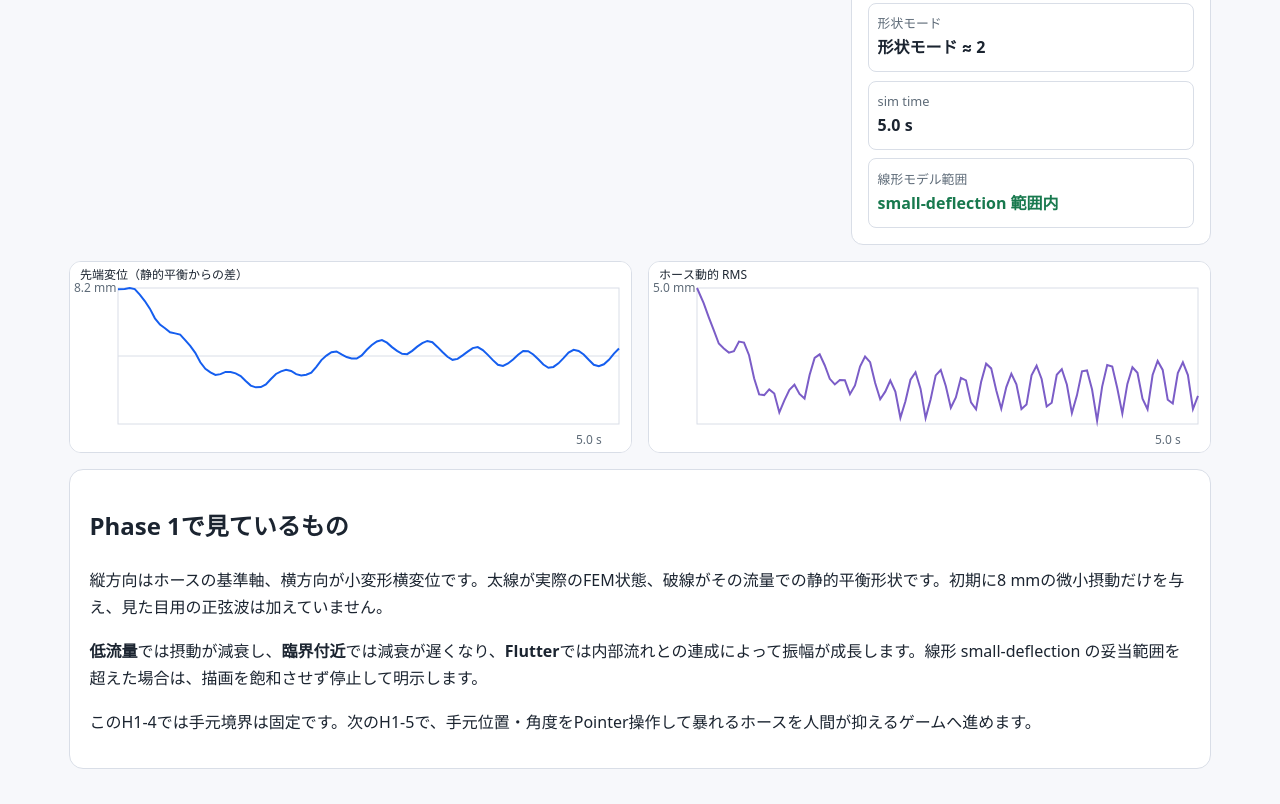
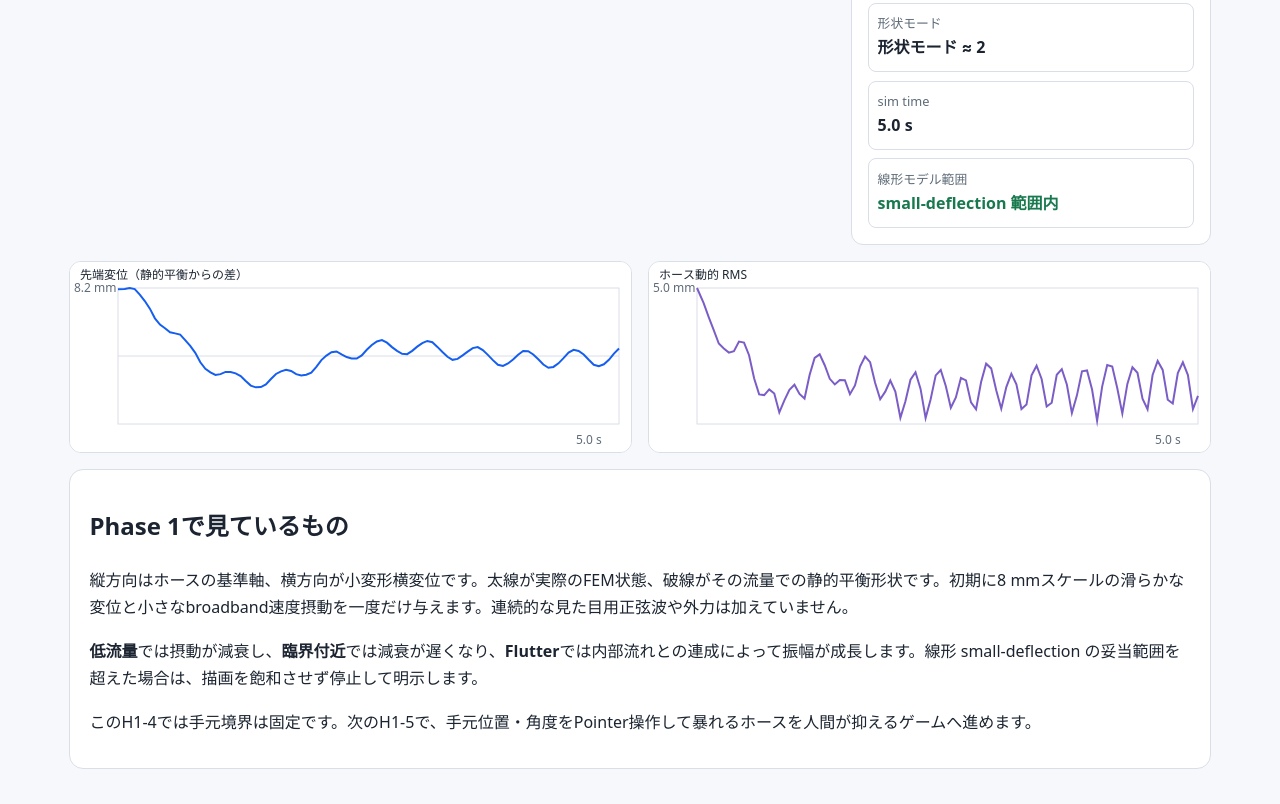
Before and after one commit to InSuns21/biped-control-lab, a website with bundled scripts: page docs/labs/x1-shower-tvc/index.html in a window 1280 px wide. Shown: the part 1459-2263 px from the top of the page. Built offline with nearby package versions, Linux system fonts and the light colour scheme.

Commit message:
docs(shower): explain H1-4 one-time broadband seed

```diff
--- a/docs/labs/x1-shower-tvc/index.html
+++ b/docs/labs/x1-shower-tvc/index.html
@@ -111,7 +111,7 @@
 
     <section class="panel">
       <h2>Phase 1で見ているもの</h2>
-      <p>縦方向はホースの基準軸、横方向が小変形横変位です。太線が実際のFEM状態、破線がその流量での静的平衡形状です。初期に8 mmの微小摂動だけを与え、見た目用の正弦波は加えていません。</p>
+      <p>縦方向はホースの基準軸、横方向が小変形横変位です。太線が実際のFEM状態、破線がその流量での静的平衡形状です。初期に8 mmスケールの滑らかな変位と小さなbroadband速度摂動を一度だけ与えます。連続的な見た目用正弦波や外力は加えていません。</p>
       <p><strong>低流量</strong>では摂動が減衰し、<strong>臨界付近</strong>では減衰が遅くなり、<strong>Flutter</strong>では内部流れとの連成によって振幅が成長します。線形 small-deflection の妥当範囲を超えた場合は、描画を飽和させず停止して明示します。</p>
       <p>このH1-4では手元境界は固定です。次のH1-5で、手元位置・角度をPointer操作して暴れるホースを人間が抑えるゲームへ進めます。</p>
     </section>
```
